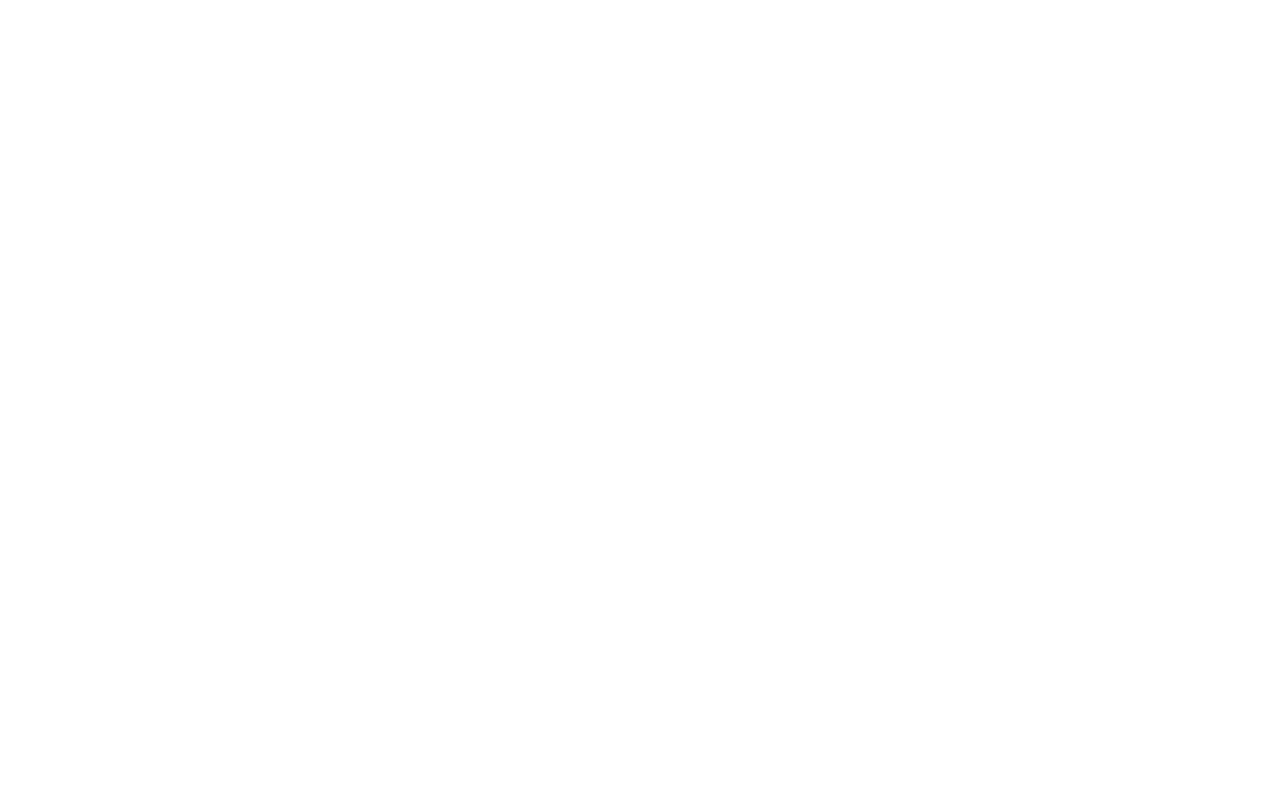
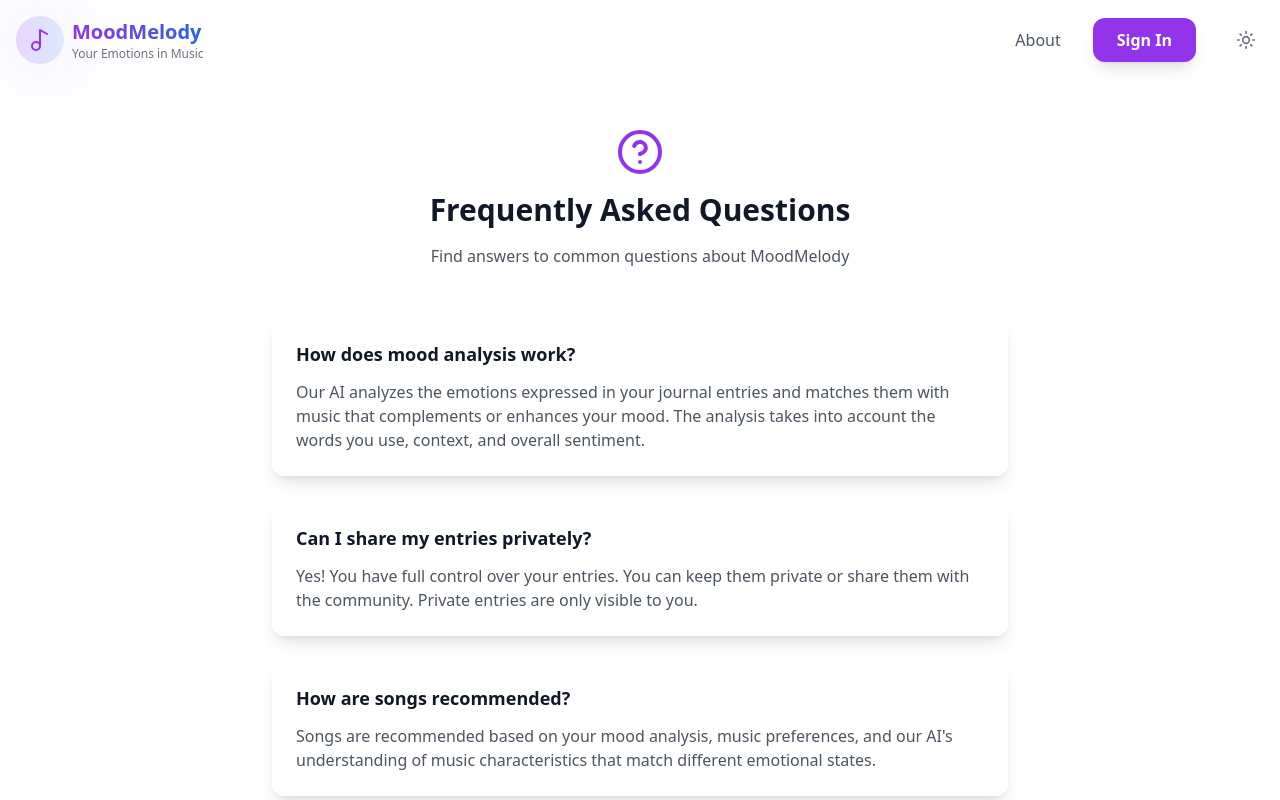
Before and after one commit to zoe-lindqvist/project-final, a React (Vite) app in the folder frontend/: page /faq in a window 1280 px wide. Before the commit this address had no page. Shown: the top 800 px of the page. Built offline with nearby package versions, Linux system fonts and the light colour scheme.

Commit message:
create FAQ page and route

```diff
--- a/frontend/src/pages/FAQ.tsx
+++ b/frontend/src/pages/FAQ.tsx
@@ -0,0 +1,54 @@
+import { HelpCircle } from "lucide-react";
+
+export const FAQ: React.FC = () => {
+  const faqs = [
+    {
+      question: "How does mood analysis work?",
+      answer:
+        "Our AI analyzes the emotions expressed in your journal entries and matches them with music that complements or enhances your mood. The analysis takes into account the words you use, context, and overall sentiment.",
+    },
+    {
+      question: "Can I share my entries privately?",
+      answer:
+        "Yes! You have full control over your entries. You can keep them private or share them with the community. Private entries are only visible to you.",
+    },
+    {
+      question: "How are songs recommended?",
+      answer:
+        "Songs are recommended based on your mood analysis, music preferences, and our AI's understanding of music characteristics that match different emotional states.",
+    },
+    {
+      question: "What data is shared publicly?",
+      answer:
+        "Only entries you choose to make public are shared with the community. Your private entries, personal information, and account details remain confidential.",
+    },
+  ];
+
+  return (
+    <div className="container mx-auto px-4 py-12 max-w-3xl">
+      <div className="text-center mb-12">
+        <HelpCircle className="h-12 w-12 text-purple-600 dark:text-purple-400 mx-auto mb-4" />
+        <h1 className="text-3xl font-bold text-gray-900 dark:text-white mb-4">
+          Frequently Asked Questions
+        </h1>
+        <p className="text-gray-600 dark:text-gray-300">
+          Find answers to common questions about MoodMelody
+        </p>
+      </div>
+
+      <div className="space-y-6">
+        {faqs.map((faq, index) => (
+          <div
+            key={index}
+            className="bg-white dark:bg-gray-800 rounded-xl shadow-lg p-6"
+          >
+            <h3 className="text-lg font-semibold text-gray-900 dark:text-white mb-3">
+              {faq.question}
+            </h3>
+            <p className="text-gray-600 dark:text-gray-300">{faq.answer}</p>
+          </div>
+        ))}
+      </div>
+    </div>
+  );
+};
--- a/frontend/src/routes/routes.tsx
+++ b/frontend/src/routes/routes.tsx
@@ -2,6 +2,7 @@ import { Route, Routes } from "react-router-dom";
 import { Home } from "../pages/Home";
 import { About } from "../pages/About";
 import { Layout } from "../UI/Layout";
+import { FAQ } from "../pages/FAQ";
 
 export const routes = (
   <Routes>
@@ -10,7 +11,8 @@ export const routes = (
       {/* Route for login page */}
       {/* TODO: Add Login Page Route */}
       {/* Route for about page */}
-      <Route path="about" element={<About />} /> {/* Add the About route */}
+      <Route path="about" element={<About />} />
+      <Route path="faq" element={<FAQ />} />
       {/* TODO: Import and Add more routes */}
     </Route>
   </Routes>
```
